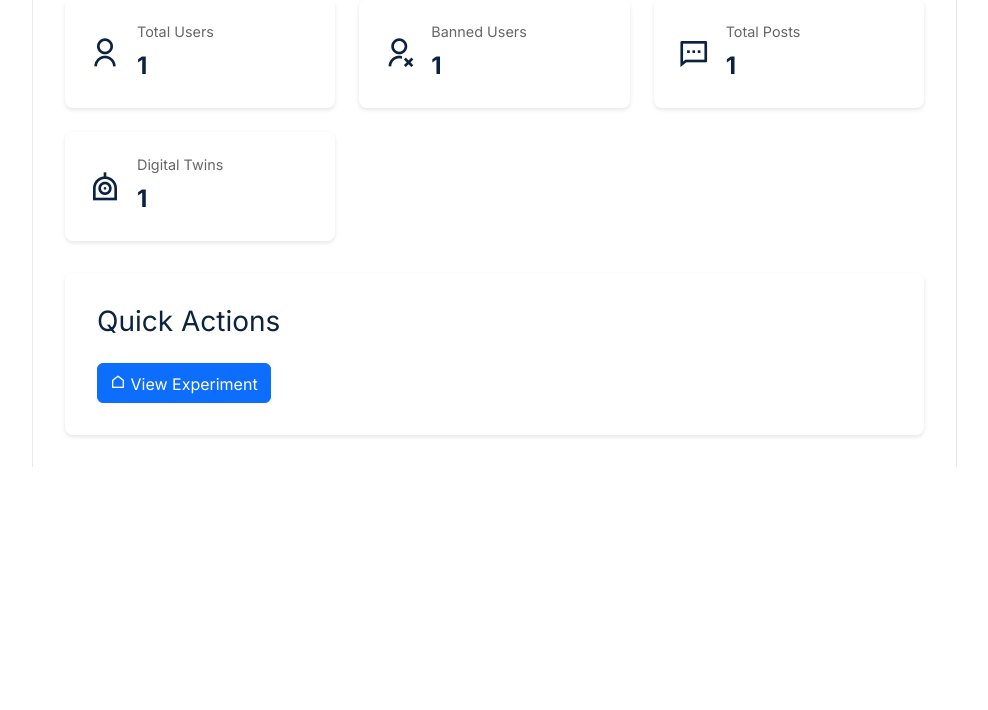
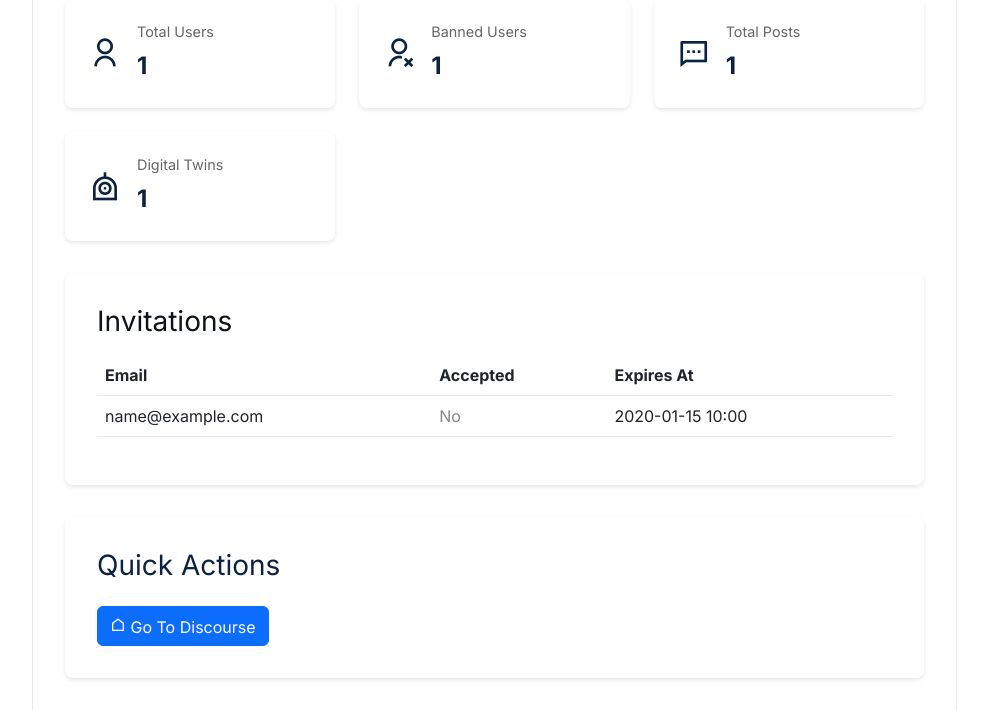
Before and after one commit to crcresearch/public-discourse-sandbox, a Django app: template public_discourse_sandbox/templates/pages/experiment_detail.html in a window 1280 px wide. Shown: the part 352-1062 px from the top of the page, without its empty margins (283-1271 px from the left). Before the commit the page ends 819 px from the top, so only its background shows below. Run offline with Django 5.2, Linux system fonts and the light colour scheme; the template is opened without the code that fills it: most values are stand-ins (such as "Sample title", 1, 10 or a date in 2020); some libraries are stand-ins or nearby versions.

Commit message:
invitations table

```diff
--- a/public_discourse_sandbox/pds_app/views.py
+++ b/public_discourse_sandbox/pds_app/views.py
@@ -2,7 +2,7 @@ from django.shortcuts import render, redirect
 from django.contrib.auth.mixins import LoginRequiredMixin
 from django.views.generic import ListView, TemplateView, View, DetailView
 from .forms import PostForm, ExperimentForm, EnrollDigitalTwinForm
-from .models import Post, UserProfile, Experiment, SocialNetwork, DigitalTwin
+from .models import Post, UserProfile, Experiment, SocialNetwork, DigitalTwin, ExperimentInvitation
 from .mixins import ExperimentContextMixin
 from django.core.exceptions import PermissionDenied
 from .decorators import check_banned
@@ -402,6 +402,7 @@ class ExperimentDetailView(LoginRequiredMixin, DetailView):
 
         # Hide main nav on experiment detail page
         context['hide_main_nav'] = True
+        context['invitations'] = ExperimentInvitation.objects.filter(experiment=experiment, is_deleted=False)
         return context
 
     def post(self, request, *args, **kwargs):
--- a/public_discourse_sandbox/static/css/main_dps.css
+++ b/public_discourse_sandbox/static/css/main_dps.css
@@ -2156,3 +2156,7 @@ Profile Tabs Custom Styling
         gap: 0.5rem;
     }
 }
+
+.experiment-row {
+    cursor: pointer;
+}
--- a/public_discourse_sandbox/templates/pages/experiment_detail.html
+++ b/public_discourse_sandbox/templates/pages/experiment_detail.html
@@ -119,13 +119,56 @@
             </div>
         </div>
 
+        <!-- Invitations Table -->
+        <div class="experiment-info-section experiment-invitations" style="margin-bottom: 2rem;">
+            <h3>{% translate "Invitations" %}</h3>
+            {% if invitations and invitations|length > 0 %}
+                <div class="table-responsive">
+                    <table class="table">
+                        <thead>
+                            <tr>
+                                <th>{% translate "Email" %}</th>
+                                <th>{% translate "Accepted" %}</th>
+                                <th>{% translate "Expires At" %}</th>
+                            </tr>
+                        </thead>
+                        <tbody>
+                            {% for invitation in invitations %}
+                                <tr>
+                                    <td>{{ invitation.email }}</td>
+                                    <td>
+                                        {% if invitation.is_accepted %}
+                                            <span style="color: green;">{% translate "Yes" %}</span>
+                                        {% else %}
+                                            <span style="color: #888;">{% translate "No" %}</span>
+                                        {% endif %}
+                                    </td>
+                                    <td>
+                                        {% if invitation.expires_at %}
+                                            {{ invitation.expires_at|date:"Y-m-d H:i" }}
+                                        {% else %}
+                                            &mdash;
+                                        {% endif %}
+                                    </td>
+                                </tr>
+                            {% endfor %}
+                        </tbody>
+                    </table>
+                </div>
+            {% else %}
+                <div class="alert alert-info" style="margin: 1rem 0;">
+                    {% translate "There aren't currently any invitations for this discourse." %}
+                </div>
+            {% endif %}
+        </div>
+
         <!-- Quick Actions -->
         <div class="quick-actions">
             <h3>{% translate "Quick Actions" %}</h3>
             <div class="action-buttons">
                 <a href="{% url 'home_with_experiment' experiment.identifier %}" class="btn btn-primary">
                     <i class="ri-home-line"></i>
-                    {% translate "View Experiment" %}
+                    {% translate "Go To Discourse" %}
                 </a>
                 {% if experiment.creator == request.user %}
                     <a href="{% url 'moderator_dashboard' experiment.identifier %}" class="btn btn-secondary">
```
Also changed, not shown: public_discourse_sandbox/templates/pages/researcher_tools.html (+8 -2 lines).
